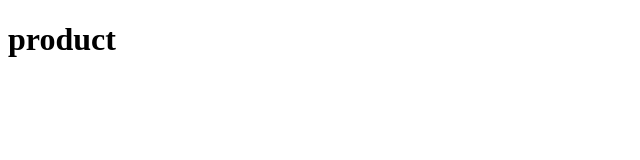
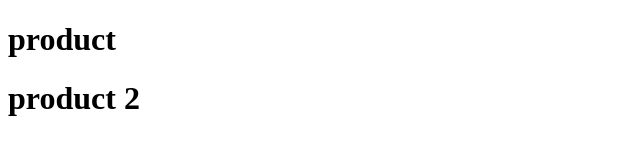
Before and after one commit to fsdbhasmndsa/TestGit, a plain HTML site: page Product.html in a window 1280 px wide. Shown: the whole page, without its empty margins (0-640 px from the left). Drawn offline with Linux system fonts and the light colour scheme.

Commit message:
Update Product.html

```diff
--- a/Product.html
+++ b/Product.html
@@ -7,5 +7,6 @@
 </head>
 <body>
     <h1>product </h1>
+    <h1>product 2 </h1>
 </body>
 </html>
```
